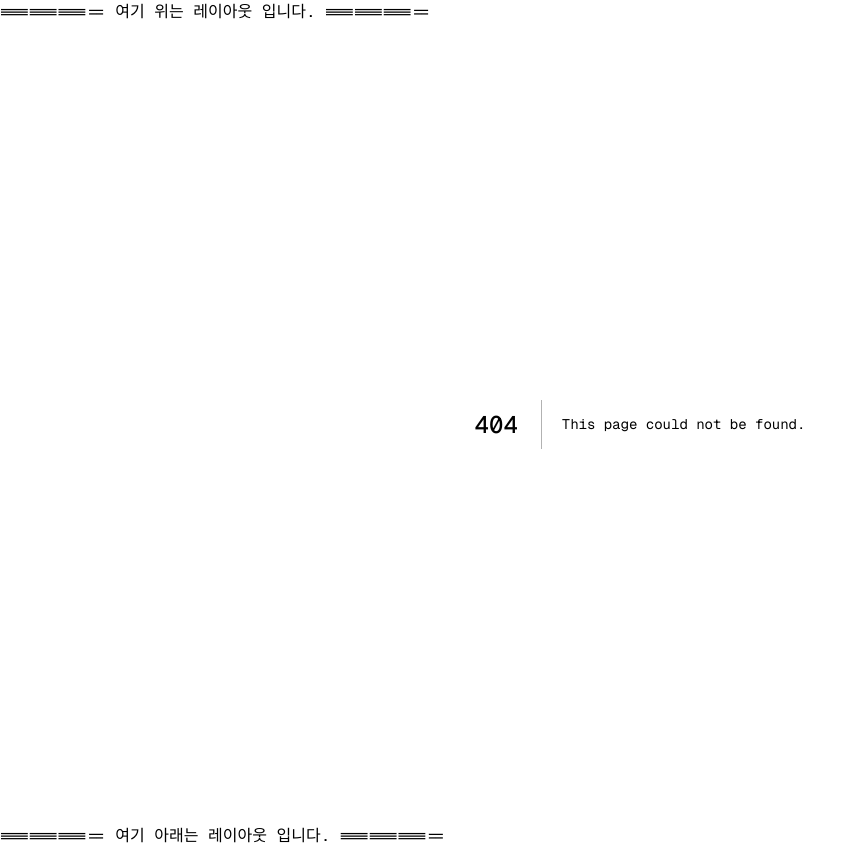
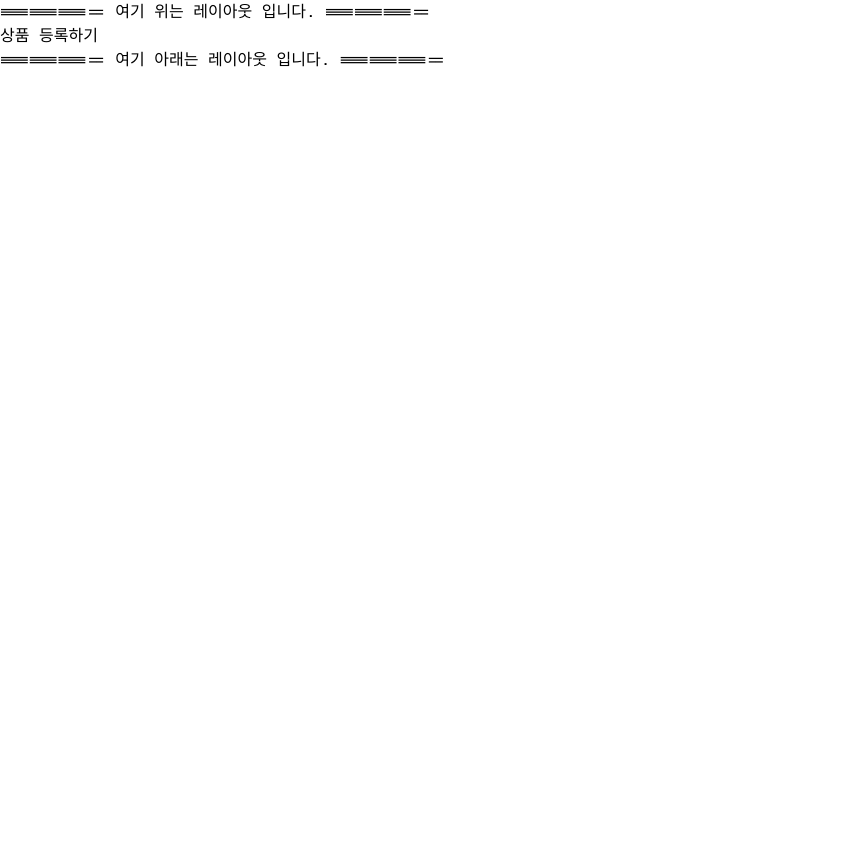
Before and after one commit to devDingco/lecture-code-main, a Next.js app in the folder class-example/: page /section08/08-05-custom-hook in a window 1280 px wide. Before the commit this address had no page. Shown: the whole page, without its empty margins (0-858 px from the left). After the commit the page ends 800 px from the top, so only its background shows below. Built offline with nearby package versions, Linux system fonts and the light colour scheme.

Commit message:
08-05-custom-hook

```diff
--- a/class-example/src/app/layout.tsx
+++ b/class-example/src/app/layout.tsx
@@ -27,14 +27,14 @@ export const metadata: Metadata = {
 interface IProps {
   children: React.ReactNode;
 }
-export default function RootLayout(props: IProps) {
+export default function RootLayout({ children }: IProps) {
   return (
     <html lang="en">
       <body
         className={`${geistSans.variable} ${geistMono.variable} antialiased`}
       >
         <div>=========== 여기 위는 레이아웃 입니다. ===========</div>
-        <ApolloSetting 모든페이지={props.children} />
+        <ApolloSetting 모든페이지={children} />
         <div>=========== 여기 아래는 레이아웃 입니다. ===========</div>
       </body>
     </html>
--- /dev/null
+++ b/class-example/src/app/section08/08-05-custom-hook/page.tsx
@@ -0,0 +1,15 @@
+import { useLoginCheck } from "@/commons/hooks/08-05-use-login-check";
+
+export default function CustomHookPage() {
+  const { loginCheck } = useLoginCheck();
+
+  const onClickSubmit = () => {
+    // 1. 로그인 검사하기
+    loginCheck();
+
+    // 2. 상품 등록하기
+    // ...
+  };
+
+  return <button onClick={onClickSubmit}>상품 등록하기</button>;
+}
--- /dev/null
+++ b/class-example/src/commons/hooks/08-05-use-login-check.tsx
@@ -0,0 +1,18 @@
+import { useRouter } from "next/navigation";
+
+export const useLoginCheck = () => {
+  const router = useRouter();
+
+  const loginCheck기능 = () => {
+    // 1. 로그인 검증하기
+    // ...
+
+    // 2. 로그인 검증 실패 처리
+    alert("로그인을 먼저 해 주세요!");
+    router.push("로그인페이지로 이동");
+  };
+
+  return {
+    loginCheck: loginCheck기능,
+  };
+};
```
